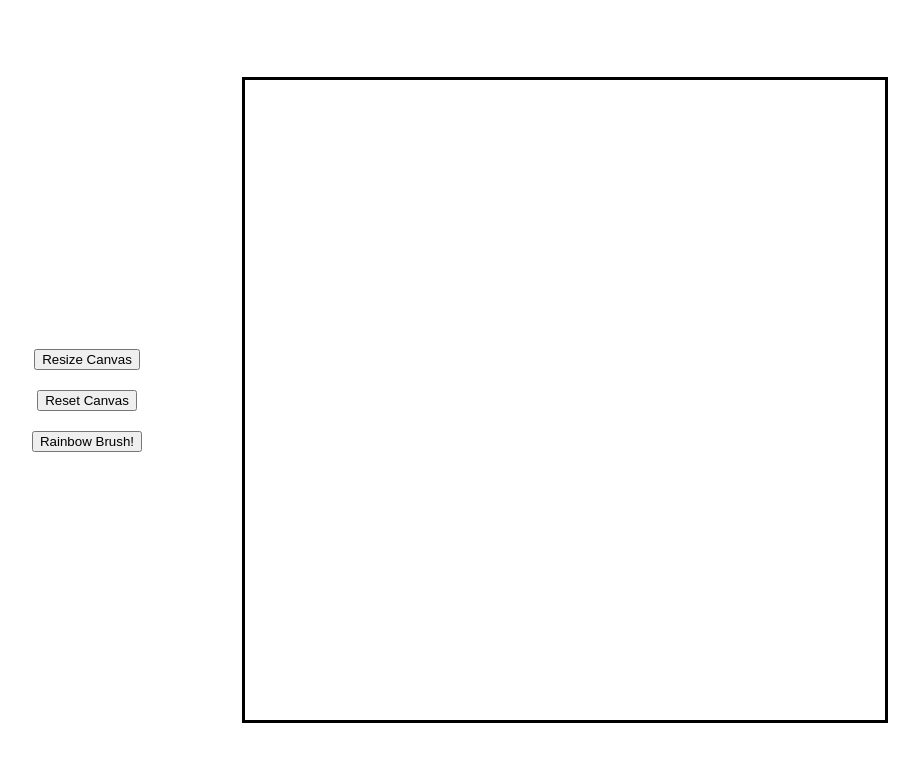
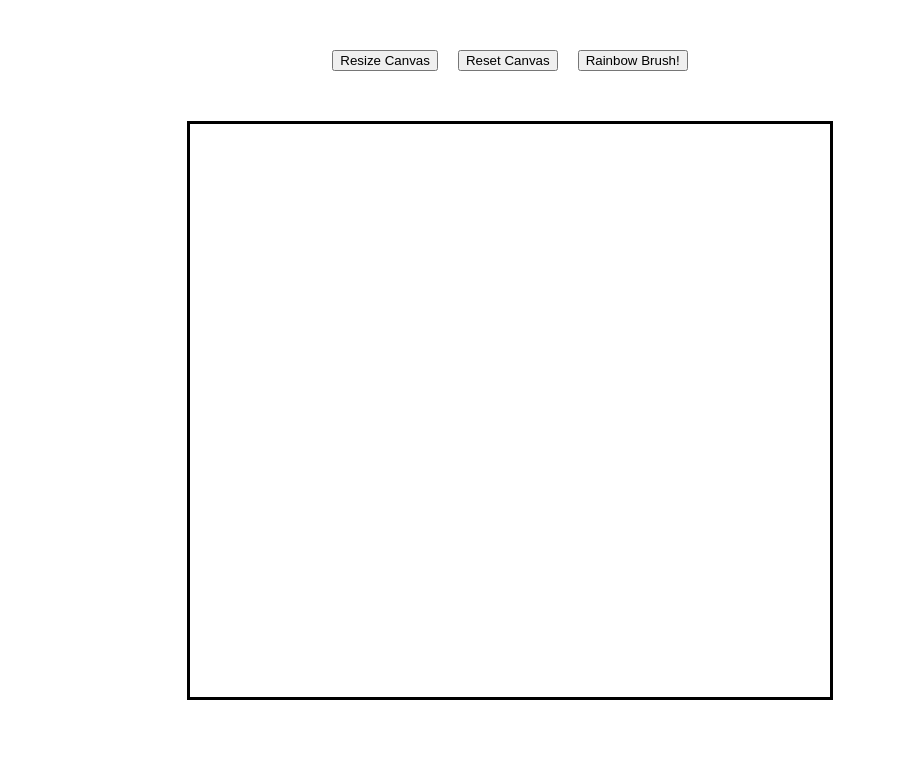
Before and after one commit to mawilliams098/etch-a-sketch, a plain HTML site: page index.html in a window 1280 px wide. Shown: the whole page, without its empty margins (130-1049 px from the left). Drawn offline with Linux system fonts and the light colour scheme.

Commit message:
Move buttons to top of screen

```diff
--- a/styles.css
+++ b/styles.css
@@ -2,6 +2,7 @@ body {
     display: flex;
     justify-content: center;
     align-items: center;
+    flex-direction: column;
     /* Margin needs to be zero to force the body to be exactly the viewport size */
     margin: 0;
     height: 100vh;
@@ -11,8 +12,8 @@ body {
     display: flex;
     justify-content: center;
     align-items: center;
+    margin-top: 50px;
     gap: 20px;
-    flex-direction: column;
 }
 
 #container {
@@ -21,7 +22,7 @@ body {
     border-style: solid;
     height: 50vw;
     width: 50vw;
-    margin: 100px;
+    margin: 50px 100px 100px 100px;
 }
 
 .pixel {
```
